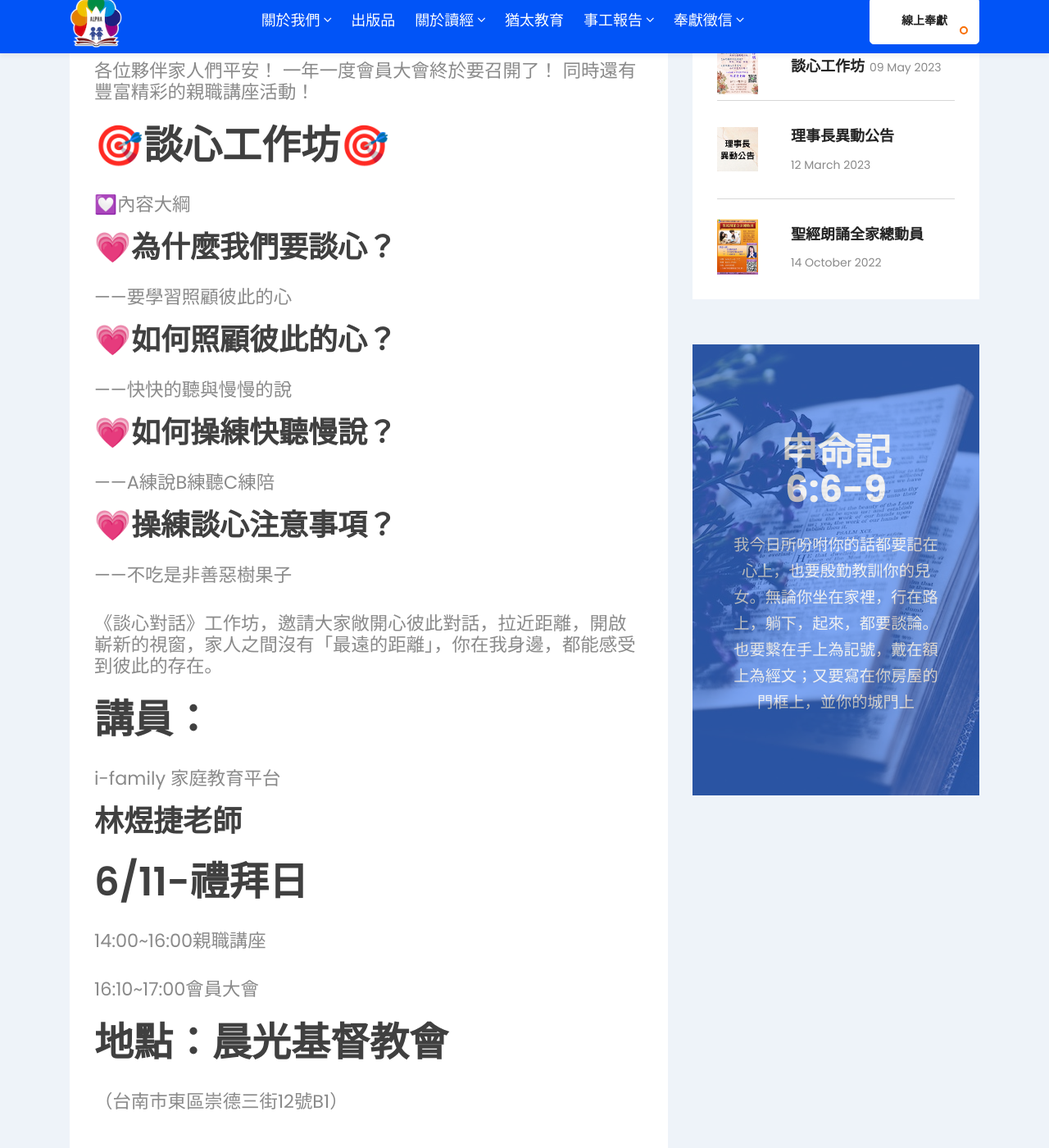
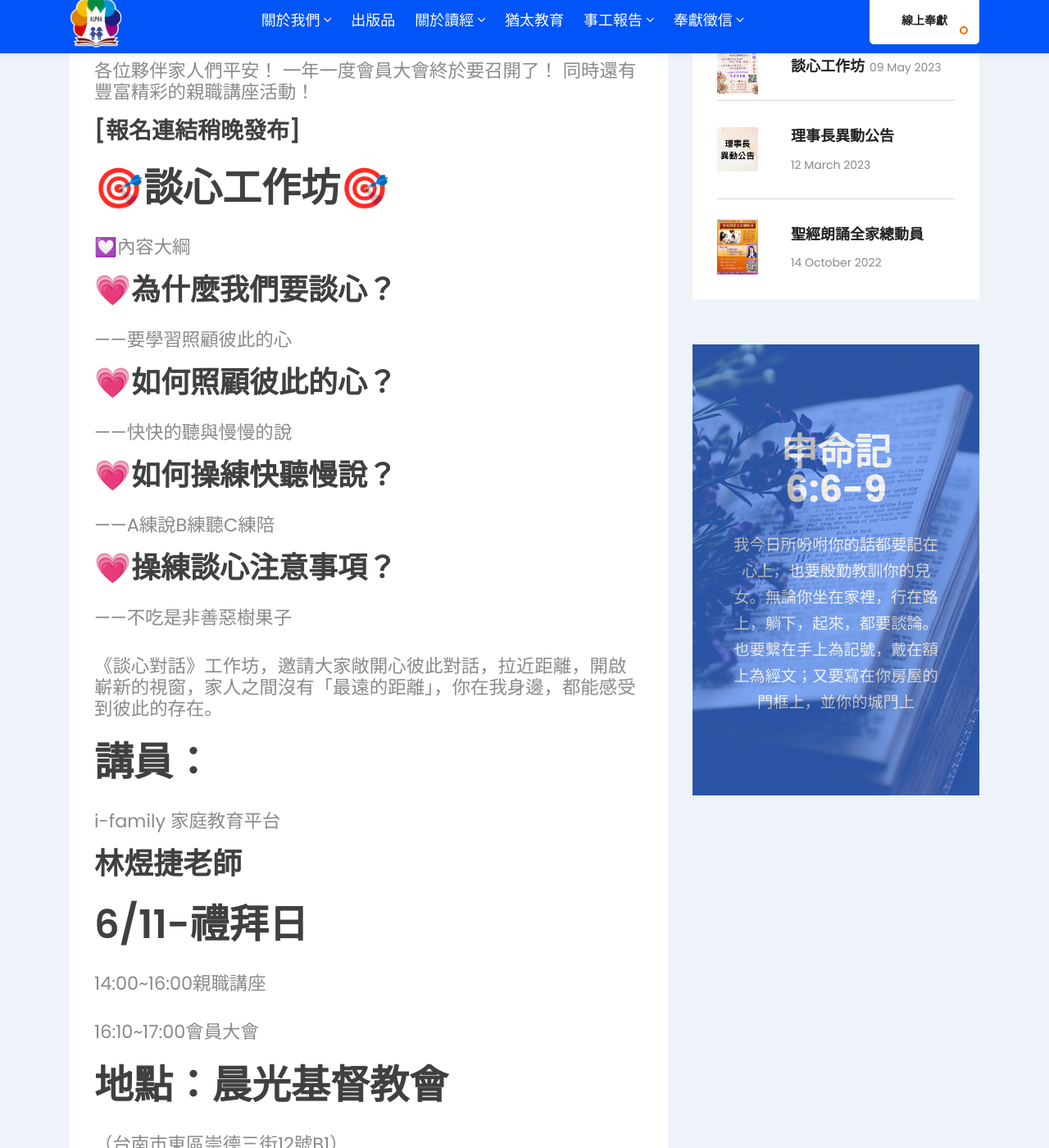
Before and after one commit to alpha6309/website, a Jekyll site: the page built from _posts/2023-05-10-談心工作坊.md, in a window 1280 px wide and 1400 px high, scrolled down 461 px. Shown: the whole window at 82% size. Built offline with Jekyll 4.4.1, drawn with Linux system fonts in a browser that asks for light colours; comment, search, counter and statistics services are not loaded.

Commit message:
報名連結稍晚

```diff
--- a/_posts/2023-05-10-談心工作坊.md
+++ b/_posts/2023-05-10-談心工作坊.md
@@ -11,6 +11,8 @@ post_image: "news/談心工作坊"
 各位夥伴家人們平安！
 一年一度會員大會終於要召開了！
 同時還有豐富精彩的親職講座活動！
+
+### [報名連結稍晚發布]
 
 # 🎯談心工作坊🎯
 💟內容大綱
@@ -39,3 +41,5 @@ i-family 家庭教育平台
 
 # 地點：晨光基督教會
 （台南市東區崇德三街12號B1）
+
+### [報名連結稍晚發布]
```
